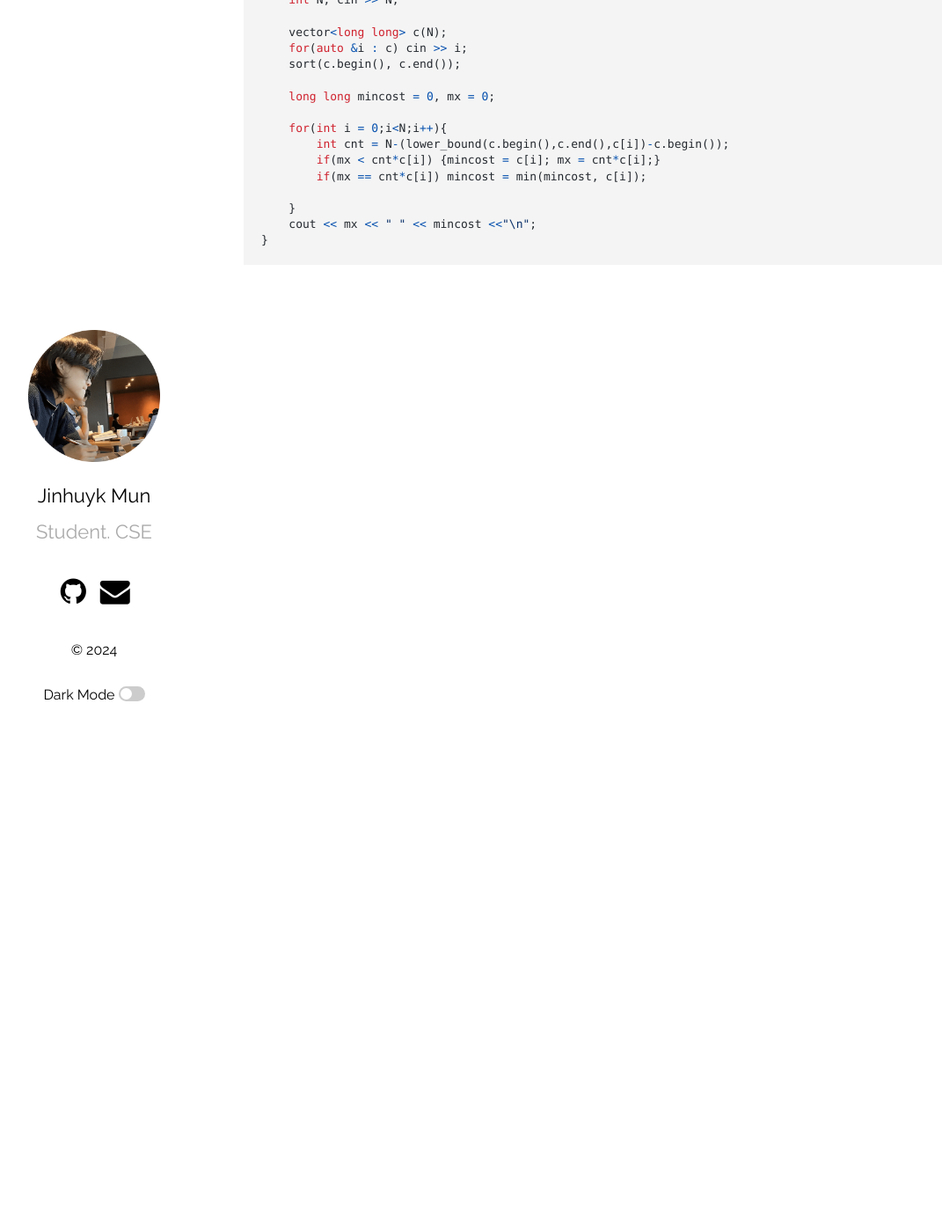
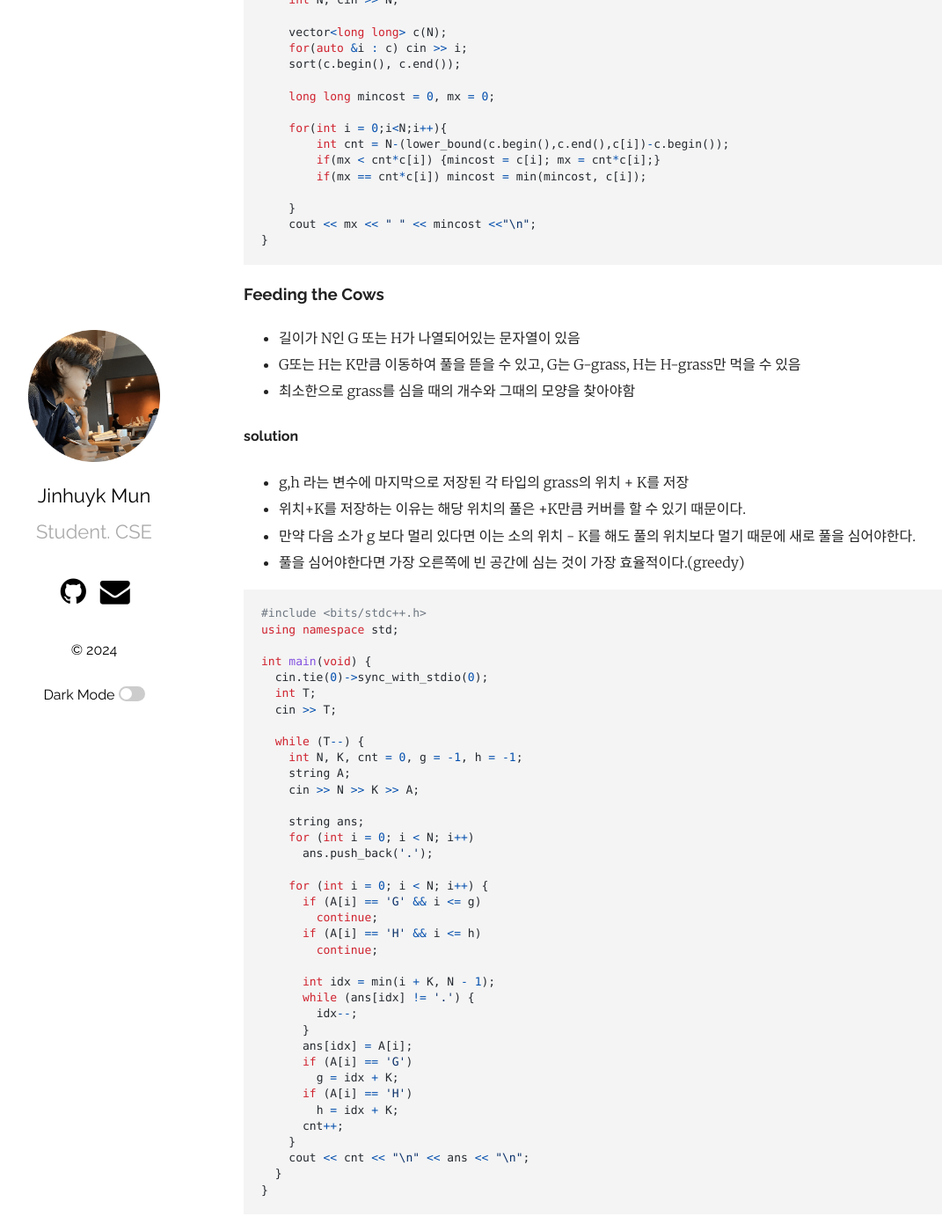
Before and after one commit to jinhuyk/jinhuyk.github.io, a Jekyll site: the page built from _posts/2024-09-01-USACO22D.md, in a window 1280 px wide and 1400 px high, scrolled down 716 px. Shown: the whole window at 88% size, without its empty margins (78-1149 px from the left). Built offline with Jekyll 4.4.1, drawn with Linux system fonts in a browser that asks for light colours; formulas are drawn with MathJax 3.

Commit message:
feeding the cows solution updated.

````diff
--- a/_posts/2024-09-01-USACO22D.md
+++ b/_posts/2024-09-01-USACO22D.md
@@ -41,3 +41,58 @@ int main(void){
     cout << mx << " " << mincost <<"\n";
 }
 ```
+
+
+
+### Feeding the Cows
+
+- 길이가 N인 G 또는 H가 나열되어있는 문자열이 있음
+- G또는 H는 K만큼 이동하여 풀을 뜯을 수 있고, G는 G-grass, H는 H-grass만 먹을 수 있음
+- 최소한으로 grass를 심을 때의 개수와 그때의 모양을 찾아야함
+
+#### solution
+
+- g,h 라는 변수에 마지막으로 저장된 각 타입의 grass의 위치 + K를 저장
+- 위치+K를 저장하는 이유는 해당 위치의 풀은 +K만큼 커버를 할 수 있기 때문이다.
+- 만약 다음 소가 g 보다 멀리 있다면 이는 소의 위치 - K를 해도 풀의 위치보다 멀기 때문에 새로 풀을 심어야한다.
+- 풀을 심어야한다면 가장 오른쪽에 빈 공간에 심는 것이 가장 효율적이다.(greedy)
+
+```cpp
+#include <bits/stdc++.h>
+using namespace std;
+
+int main(void) {
+  cin.tie(0)->sync_with_stdio(0);
+  int T;
+  cin >> T;
+
+  while (T--) {
+    int N, K, cnt = 0, g = -1, h = -1;
+    string A;
+    cin >> N >> K >> A;
+
+    string ans;
+    for (int i = 0; i < N; i++)
+      ans.push_back('.');
+
+    for (int i = 0; i < N; i++) {
+      if (A[i] == 'G' && i <= g)
+        continue;
+      if (A[i] == 'H' && i <= h)
+        continue;
+
+      int idx = min(i + K, N - 1);
+      while (ans[idx] != '.') {
+        idx--;
+      }
+      ans[idx] = A[i];
+      if (A[i] == 'G')
+        g = idx + K;
+      if (A[i] == 'H')
+        h = idx + K;
+      cnt++;
+    }
+    cout << cnt << "\n" << ans << "\n";
+  }
+}
+```
````
